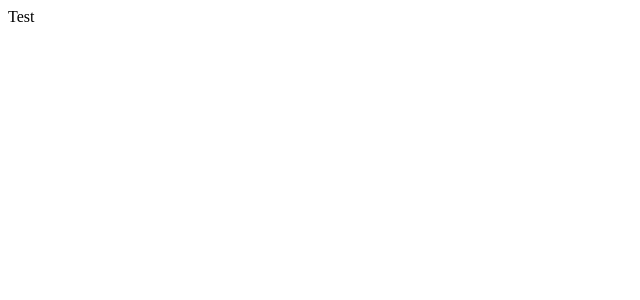
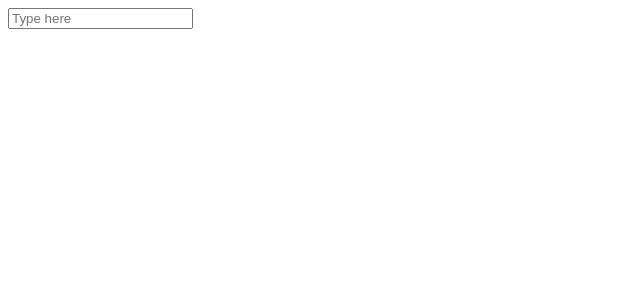
Before and after one commit to phymilad/lobox-technical-practice, a React (Vite) app in the folder lobox/: page / in a window 1280 px wide. Shown: the top 300 px of the page, without its empty margins (0-640 px from the left). Built offline with nearby package versions, Linux system fonts and the light colour scheme.

Commit message:
feat: create input atom

```diff
--- a/lobox/src/App.tsx
+++ b/lobox/src/App.tsx
@@ -1,8 +1,23 @@
+import { useState } from "react"
+import { Input } from "./atoms/input"
+
 function App() {
+
+  const [inputValue, setInputValue] = useState("")
+
+  const handleInputChange = (e: React.ChangeEvent<HTMLInputElement>) => {
+    console.log(e.target.value)
+    setInputValue(e.target.value)
+  }
 
   return (
     <>
-      Test
+      <Input
+        onChange={handleInputChange}
+        placeholder="Type here"
+        type="text"
+        value={inputValue}
+      />
     </>
   )
 }
--- /dev/null
+++ b/lobox/src/atoms/input/index.tsx
@@ -0,0 +1,22 @@
+import React from 'react'
+
+type Props = {
+    value: string
+    type: "button" | "checkbox" | "color" | "date" | "datetime-local" | "email" | "file" | "hidden" | "image" | "month" | "number" | "password" | "radio" | "range" | "reset" | "search" | "submit" | "tel" | "text" | "time" | "url" | "week"
+    onChange: (e: React.ChangeEvent<HTMLInputElement>) => void
+    placeholder: string
+}
+
+export const Input = ({
+    value,
+    onChange,
+    placeholder
+}: Props) => {
+  return (
+    <input
+        value={value}
+        onChange={onChange}
+        placeholder={placeholder}
+    />
+  )
+}
```
